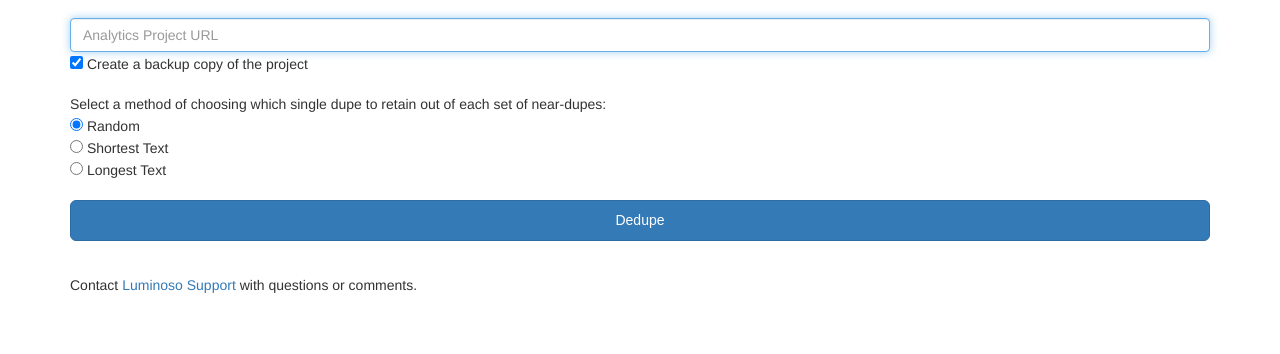
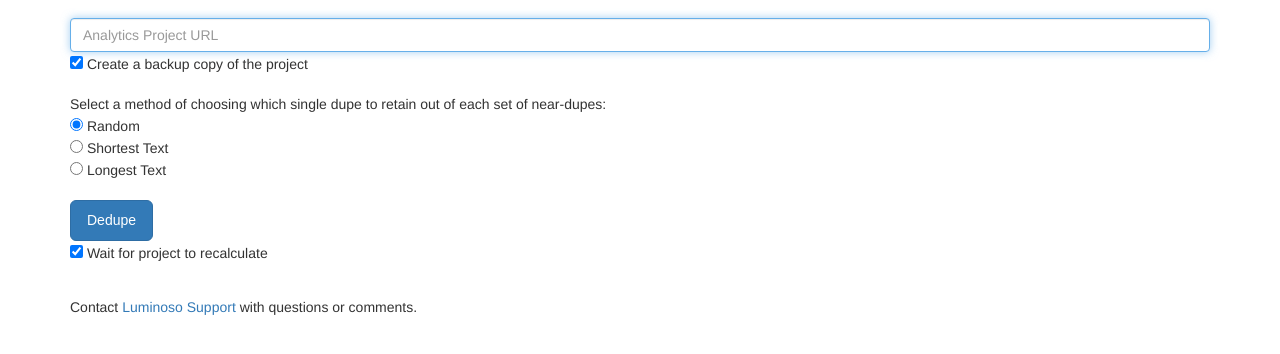
Before and after one commit to LuminosoInsight/sales-engineering-code, a Flask app: template api_utils_app/templates/dedupe.html in a window 1280 px wide. Shown: the part 339-693 px from the top of the page. Run offline with Flask 2, Linux system fonts and the light colour scheme; the template is opened without the code that fills it, so the values that code supplies are empty; some libraries are stand-ins or nearby versions.

Commit message:
front end cosmetics for api utils app to deduper

```diff
--- a/api_utils_app/templates/boilerplate.html
+++ b/api_utils_app/templates/boilerplate.html
@@ -130,14 +130,14 @@ $(document).ready(function(){
   <br><br>
   <input class="checkbox-inline" type="checkbox" id="use_gaps" name="use_gaps" checked/> Allow a gap? <a href="#" data-toggle="tooltip" title="Whether to allow boilerplate phrases to contain gaps: a single word out of each sequence of boilerplate words will be allowed to vary instead of matching exactly, but phrases with gaps will have to match more often."><img src={{ url_for('static', filename = 'images/questionmark.png') }} width='25px' alt="What is this?"/></a>
   <br><br>
-  <input name="start" value="Detect Boilerplate" type="submit" class="btn btn-default btn-lg">
+  <input name="start" value="Detect Boilerplate" type="submit" class="btn btn-primary btn-lg">
   <img id="loading" height="25px" alt="" src={{ url_for('static', filename = 'images/ajaxSpinner.gif') }}  style="display:none">
   <span id="progress"></span>
   <br><br>
   <div id="data" style="overflow:auto; max-height:300px; border-style: solid; border-width: 1px; padding: 5px 5px 5px 5px"></div>
   <br>
   <div id="step2"><h4>Step 2: Create a new project with the boilerplate removed</h4>
-    <div id="create_new_project" style="vertical-align: bottom;"><input name="new_proj" value="Create New Project" type="submit" class="btn btn-default btn-lg"> <img id="loading2" height="25px" alt="" src={{ url_for('static', filename = 'images/ajaxSpinner.gif') }}  style="display:none"> (or go back to step 1)</div>
+    <div id="create_new_project" style="vertical-align: bottom;"><input name="new_proj" value="Create New Project" type="submit" class="btn btn-primary btn-lg"> <img id="loading2" height="25px" alt="" src={{ url_for('static', filename = 'images/ajaxSpinner.gif') }}  style="display:none"> (or go back to step 1)</div>
     <input type="checkbox" name="recalc" id="recalc" checked> Wait for project to recalculate<br>
     <span id="progress"></span>
     <h3><div id="new_proj_link"></div></h3>
--- a/api_utils_app/templates/dedupe.html
+++ b/api_utils_app/templates/dedupe.html
@@ -10,15 +10,14 @@
     //CODE FOR TERM_UTILS_SEARCH STARTS HERE
     $('input[name=dedupe]').bind('click', function() {
         $("#loading").show();
-        var statusCode = '<h4>Deduping...please wait</h4>';
+        var statusCode = 'Deduping...please wait';
         $('#progress').html(statusCode);
         console.log("load bar started");
-        var spaceCode = '<br><br>';
-        $('#space').html(statusCode);
       $.getJSON($SCRIPT_ROOT + '/dedupe', {
         url: $('input[name=url]').val(),
         copy: $('input[name=copy]').is(':checked'),
-        reconcile: $('input[name=reconcile]:checked').val()
+        reconcile: $('input[name=reconcile]:checked').val(),
+        recalc: $('input[name=recalc]').is(':checked')
       }, function(data) {
         $("#progress").hide();
         $("#loading").hide();
@@ -30,13 +29,7 @@
        new_project = ret['url'];
        console.log("finished deduping");
 
-        //$('#result').text(w);
-        if (new_project) {
-          url = 'The backup of your original project is located <a href="'+new_project+'">here</a>'
-        } else {
-          url = ''
-        };
-
+        url = 'The deduped project is located <a href="'+new_project+'">here</a>'
         var completedCode = '<h4>Project has finished deduping and recalculating. There were '+dupe_num+' duplicates removed.<br>'+url+'</h4>';
 
         $('#statusComplete').html(completedCode);
@@ -80,20 +73,17 @@
         <input type="radio" name="reconcile" value="random" checked> Random <br>
         <input type="radio" name="reconcile" value="shortest"> Shortest Text <br>
         <input type="radio" name="reconcile" value="longest"> Longest Text <br><br>
-        <input class="btn btn-lg btn-primary btn-block" name="dedupe" type="submit" value="Dedupe"/>
+        <input class="btn btn-primary btn-lg" name="dedupe" type="submit" value="Dedupe"/>
+        <img id="loading" height="25px" alt="" src={{ url_for('static', filename = 'images/ajaxSpinner.gif') }}  style="display:none">
+        <span id="progress"></span>
+        <br>
+        <input type="checkbox" name="recalc" id="recalc" checked> Wait for project to recalculate<br>
         <br>
         <span id="errorLogin">
            {% if error %}<p class=error><strong>Error:</strong> {{ error }}{% endif %}
         </span>
       </form>
       <p class="text-center">
-      <span id="progress">
-      </span>
-      <span class="space">
-      </span>
-
-      <img id="loading" alt="spinning wheel" src={{ url_for('static', filename = 'images/ajax-loader.gif') }}  style="display:none">
-
       <span id="statusComplete"></span>
       </p>
 
--- a/api_utils_app/web_app.py
+++ b/api_utils_app/web_app.py
@@ -131,12 +131,13 @@ def dedupe_util():
     url = request.args.get('url', 0, type=str)
     acct, proj = parse_url(url)
     copy = (request.args.get('copy') == 'true')
+    recalc = (request.args.get('recalc') == 'true')
     reconcile = request.args.get('reconcile')
     cli = LuminosoClient.connect('/projects/'+acct+'/'+proj,
                             username=session['username'],
                             password=session['password'])
     return jsonify(dedupe(acct=acct, proj=proj, cli=cli,
-                    reconcile_func=reconcile, copy=copy))
+            recalc=recalc, reconcile_func=reconcile, copy=copy))
 
 @app.route('/compass_export_page')
 def compass_export_page():
```
Also changed, not shown: api_utils_app/deduper_utilities.py (+6 -6 lines).
